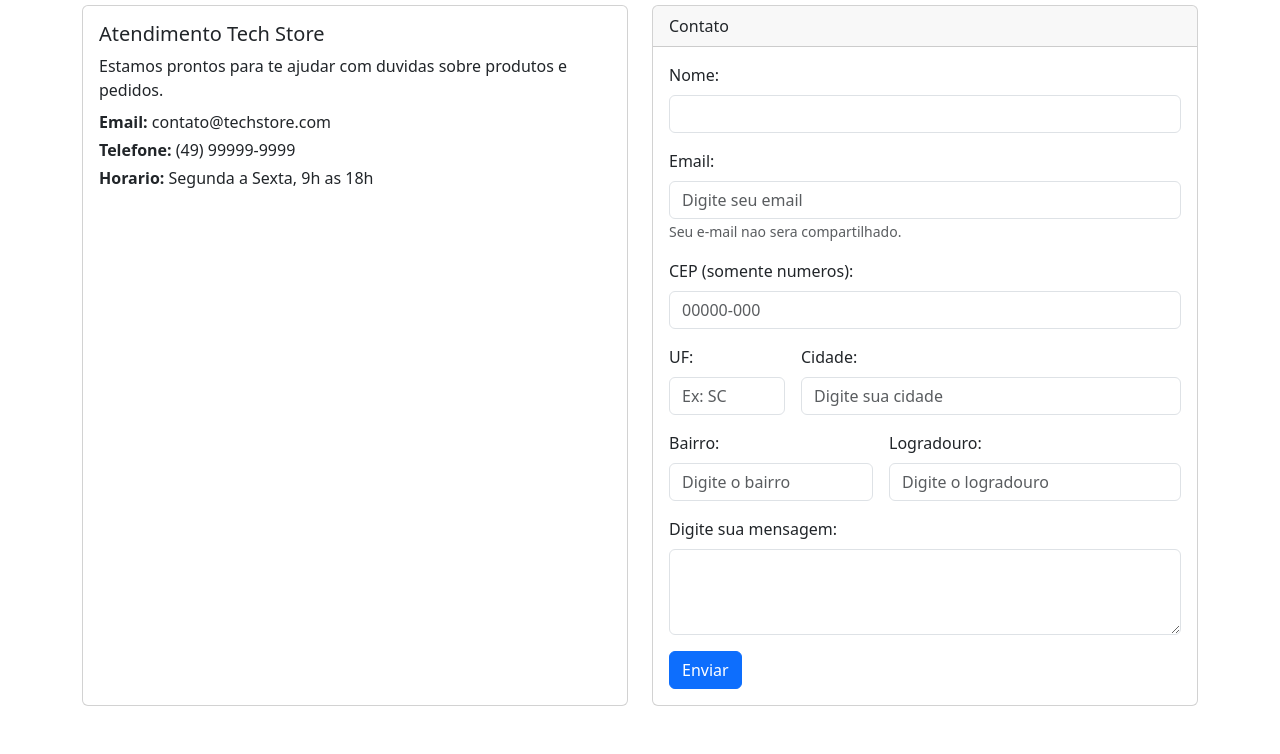
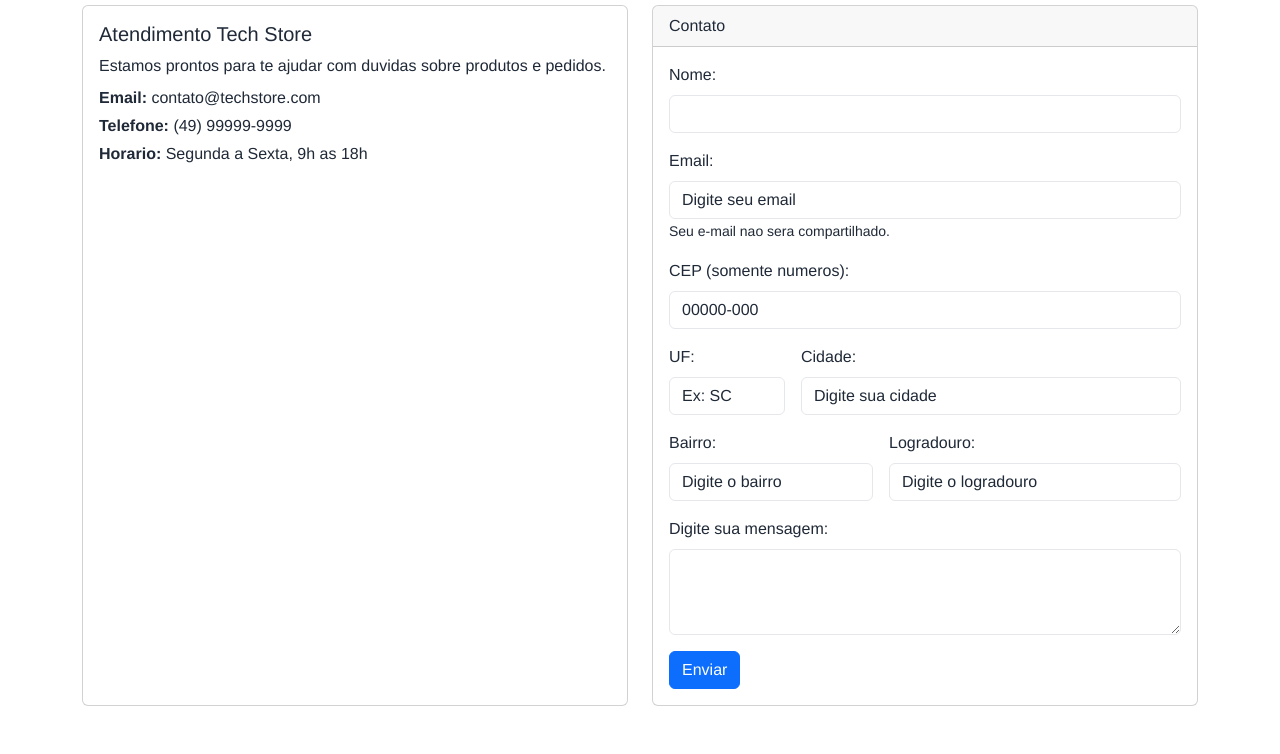
Before and after one commit to WelersonMartins/welersonmartins.github.io, a website built with Vite: page contato.html in a window 1280 px wide. Shown: the part 171-925 px from the top of the page. Built offline with nearby package versions, Linux system fonts and the light colour scheme.

Commit message:
feat: sass no projeto

```diff
--- a/contato.html
+++ b/contato.html
@@ -4,7 +4,7 @@
 	<meta charset="UTF-8" />
 	<link href="https://cdn.jsdelivr.net/npm/bootstrap@5.3.8/dist/css/bootstrap.min.css" rel="stylesheet"
 		integrity="sha384-sRIl4kxILFvY47J16cr9ZwB07vP4J8+LH7qKQnuqkuIAvNWLzeN8tE5YBujZqJLB" crossorigin="anonymous">
-	<link href="css/style.css" rel="stylesheet" />
+	<link href="scss/main.scss" rel="stylesheet" />
 	<script src="https://cdn.jsdelivr.net/npm/bootstrap@5.3.8/dist/js/bootstrap.bundle.min.js"
 		integrity="sha384-FKyoEForCGlyvwx9Hj09JcYn3nv7wiPVlz7YYwJrWVcXK/BmnVDxM+D2scQbITxI"
 		crossorigin="anonymous"></script>
--- a/package.json
+++ b/package.json
@@ -29,6 +29,7 @@
     "husky": "^9.1.7",
     "lint-staged": "^16.4.0",
     "prettier": "^3.8.1",
+    "sass": "^1.98.0",
     "vite": "^5.4.21"
   },
   "lint-staged": {
--- /dev/null
+++ b/scss/_temas.scss
@@ -0,0 +1,39 @@
+/**
+ * TEMAS BOOTSTRAP
+ *
+ * Sobrescrita de tema claro e escuro.
+ */
+
+@use 'tipografia' as *;
+
+[data-bs-theme="light"] {
+  --bs-body-bg: #ffffff;
+  --bs-body-color: #{$cor-fonte};
+  --bs-secondary-bg: #f8f9fa;
+  --bs-secondary-color: #{$cor-fonte};
+  --bs-border-color: #e5e7eb;
+  --bs-primary: #2563eb;
+  --bs-link-color: #2563eb;
+  --bs-link-hover-color: #1d4ed8;
+  --bs-card-bg: #ffffff;
+  --bs-card-border-color: #e5e7eb;
+  --bs-body-font-family: #{$fonte-principal};
+  --bs-font-sans-serif: #{$fonte-principal};
+  --bs-body-font-weight: #{$peso-fonte};
+}
+
+[data-bs-theme="dark"] {
+  --bs-body-bg: #111827;
+  --bs-body-color: #{$cor-fonte};
+  --bs-secondary-bg: #1f2937;
+  --bs-secondary-color: #{$cor-fonte};
+  --bs-border-color: #374151;
+  --bs-primary: #3b82f6;
+  --bs-link-color: #60a5fa;
+  --bs-link-hover-color: #93c5fd;
+  --bs-card-bg: #1f2937;
+  --bs-card-border-color: #374151;
+  --bs-body-font-family: #{$fonte-principal};
+  --bs-font-sans-serif: #{$fonte-principal};
+  --bs-body-font-weight: #{$peso-fonte};
+}
--- /dev/null
+++ b/scss/_tipografia.scss
@@ -0,0 +1,14 @@
+/**
+ * TIPOGRAFIA
+ *
+ * Variaveis simplificadas de tipografia para usar com Bootstrap.
+ */
+
+// Font-family
+$fonte-principal:  "Helvetica", sans-serif;
+
+// Font-weight
+$peso-fonte: 400;
+
+// Cor da fonte
+$cor-fonte: #1f2937;
--- /dev/null
+++ b/scss/main.scss
@@ -0,0 +1,6 @@
+/**
+ * ARQUIVO PRINCIPAL SASS
+ */
+
+@use 'tipografia';
+@use 'temas';
```
Also changed, not shown: index.html (+1 -1 lines), produtos.html (+1 -1 lines), 1 other file.
